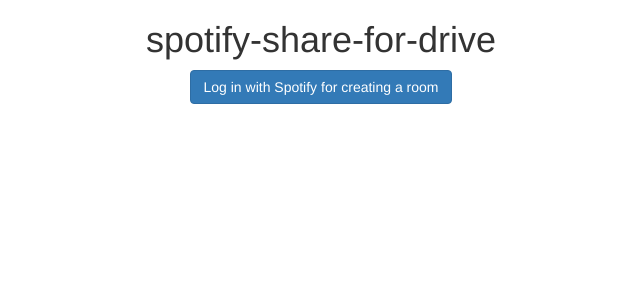
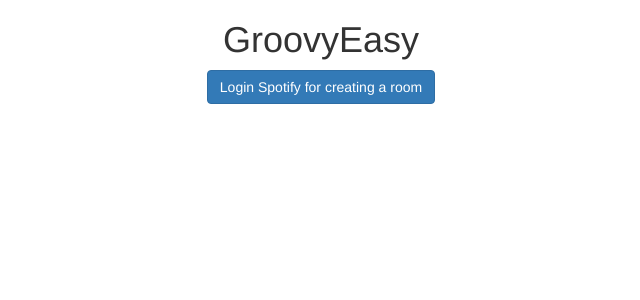
Before and after one commit to oni-97/GroovyEasy, a Flask app: page / in a window 1280 px wide. Shown: the top 300 px of the page, without its empty margins (319-959 px from the left). Run offline with Flask 2, Linux system fonts and the light colour scheme; some libraries are stand-ins or nearby versions.

Commit message:
rename app name

```diff
--- a/templates/home.html
+++ b/templates/home.html
@@ -2,7 +2,7 @@
 <html>
 
 <head>
-    <title>spotify-share-for-drive</title>
+    <title>groovyeasy</title>
     <link rel="stylesheet" href="//netdna.bootstrapcdn.com/bootstrap/3.1.1/css/bootstrap.min.css">
     <link rel=stylesheet type=text/css href="{{ url_for('static', filename='css/header.css') }}">
     <link rel=stylesheet type=text/css href="{{ url_for('static', filename='css/home.css') }}">
--- a/templates/index.html
+++ b/templates/index.html
@@ -2,7 +2,7 @@
 <html>
 
 <head>
-    <title>spotify-share-for-drive</title>
+    <title>groovyeasy</title>
     <link rel="stylesheet" href="//netdna.bootstrapcdn.com/bootstrap/3.1.1/css/bootstrap.min.css">
     <link rel=stylesheet type=text/css href="{{ url_for('static', filename='css/index.css') }}">
 </head>
@@ -10,8 +10,8 @@
 <body>
     <div class="container">
         <div id="login">
-            <h1>spotify-share-for-drive</h1>
-            <a href="/login" class="btn btn-primary">Log in with Spotify for creating a room</a>
+            <h1>GroovyEasy</h1>
+            <a href="/login" class="btn btn-primary">Login Spotify for creating a room</a>
         </div>
     </div>
 </body>
--- a/templates/need-premium.html
+++ b/templates/need-premium.html
@@ -2,7 +2,7 @@
 <html>
 
 <head>
-    <title>spotify-share-for-drive</title>
+    <title>groovyeasy</title>
     <link rel="stylesheet" href="//netdna.bootstrapcdn.com/bootstrap/3.1.1/css/bootstrap.min.css">
     <link rel=stylesheet type=text/css href="{{ url_for('static', filename='css/index.css') }}">
 </head>
--- a/templates/now-playing.html
+++ b/templates/now-playing.html
@@ -2,7 +2,7 @@
 <html>
 
 <head>
-    <title>spotify-share-for-drive</title>
+    <title>groovyeasy</title>
     <link rel="stylesheet" href="//netdna.bootstrapcdn.com/bootstrap/3.1.1/css/bootstrap.min.css">
     <link href="https://use.fontawesome.com/releases/v5.6.1/css/all.css" rel="stylesheet">
     <link rel=stylesheet type=text/css href="{{ url_for('static', filename='css/header.css') }}">
--- a/templates/search.html
+++ b/templates/search.html
@@ -2,7 +2,7 @@
 <html>
 
 <head>
-    <title>spotify-share-for-drive</title>
+    <title>groovyeasy</title>
     <link rel="stylesheet" href="//netdna.bootstrapcdn.com/bootstrap/3.1.1/css/bootstrap.min.css">
     <link href="https://use.fontawesome.com/releases/v5.6.1/css/all.css" rel="stylesheet">
     <script src="https://kit.fontawesome.com/008973587d.js" crossorigin="anonymous"></script>
--- a/templates/signed-out.html
+++ b/templates/signed-out.html
@@ -2,7 +2,7 @@
 <html>
 
 <head>
-    <title>spotify-share-for-drive</title>
+    <title>groovyeasy</title>
     <link rel="stylesheet" href="//netdna.bootstrapcdn.com/bootstrap/3.1.1/css/bootstrap.min.css">
     <link rel=stylesheet type=text/css href="{{ url_for('static', filename='css/index.css') }}">
 </head>
```
